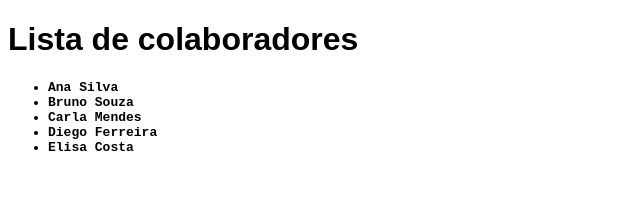
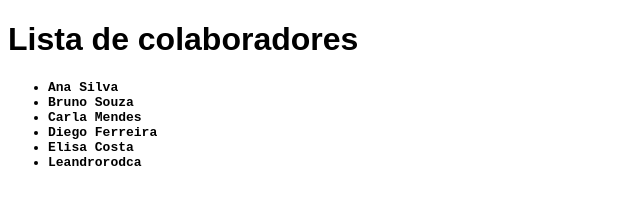
Before and after one commit to leandro-tecnico/colaborador, a plain HTML site: page index.html in a window 1280 px wide. Shown: the whole page, without its empty margins (0-640 px from the left). Drawn offline with Linux system fonts and the light colour scheme.

Commit message:
inserindo o colaborador leandrorodca

```diff
--- a/index.html
+++ b/index.html
@@ -14,6 +14,7 @@
         <li>Carla Mendes</li>
         <li>Diego Ferreira</li>
         <li>Elisa Costa</li>
+        <li>Leandrorodca</li>
     </ul>
 <script src="script.js"></script>
 </body>
```
